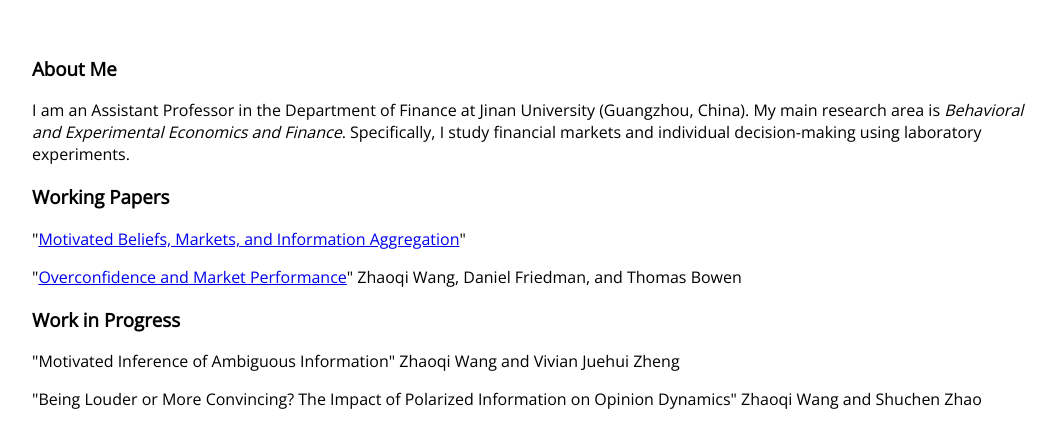
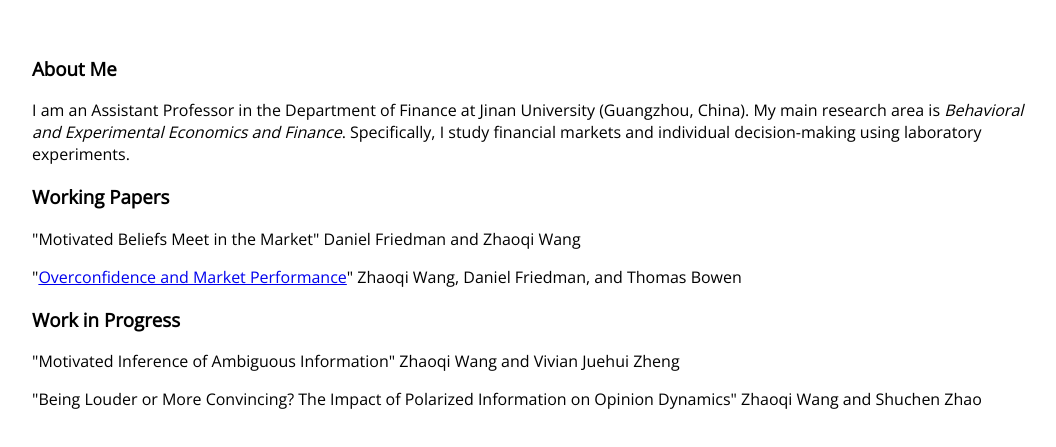
Before and after one commit to zhaoqiwang1/zhaoqiwang.github.io, a plain HTML site: page index.html in a window 1280 px wide. Shown: the part 353-800 px from the top of the page, without its empty margins (108-1164 px from the left). Drawn offline with nearby package versions, Linux system fonts and the light colour scheme.

Commit message:
name change of my paper

```diff
--- a/index.html
+++ b/index.html
@@ -45,7 +45,8 @@
 
         <h3>Working Papers </h3>
         <p>
-           <p> "<a href="https://ssrn.com/abstract=4097178">Motivated Beliefs, Markets, and Information Aggregation</a>" </p>
+           <!-- <p> "<a href="https://ssrn.com/abstract=4097178">Motivated Beliefs Meet in the Market</a>" </p> -->
+           <p> "Motivated Beliefs Meet in the Market</a>" Daniel Friedman and Zhaoqi Wang </p>
            <p> "<a href="https://ssrn.com/abstract=4308529">Overconfidence and Market Performance</a>" Zhaoqi Wang, Daniel Friedman, and Thomas Bowen </p>
         </p>
         <h3>Work in Progress</h3>
```
